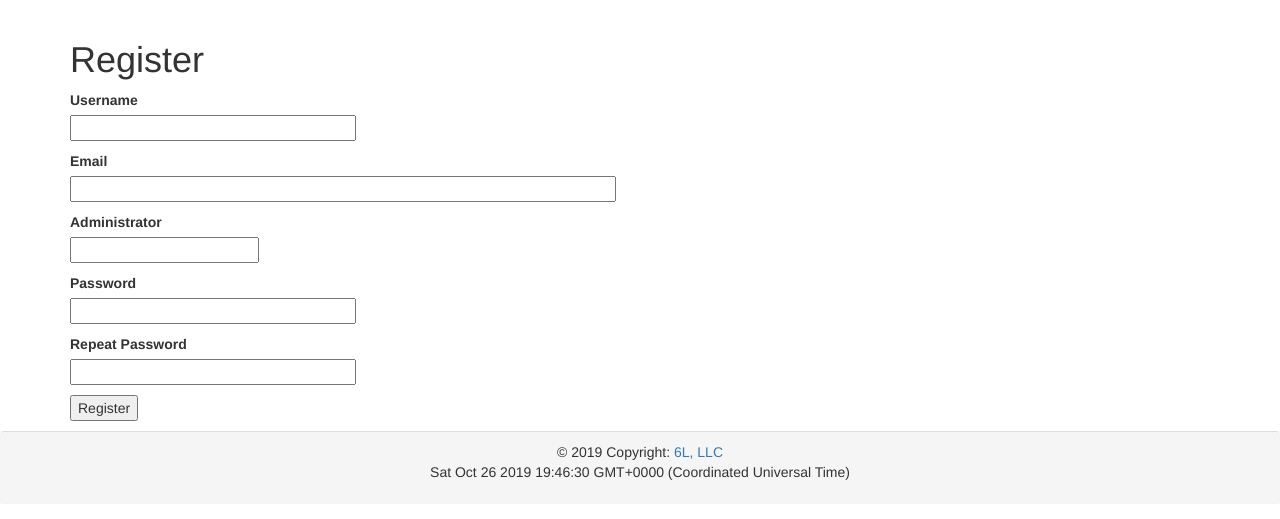
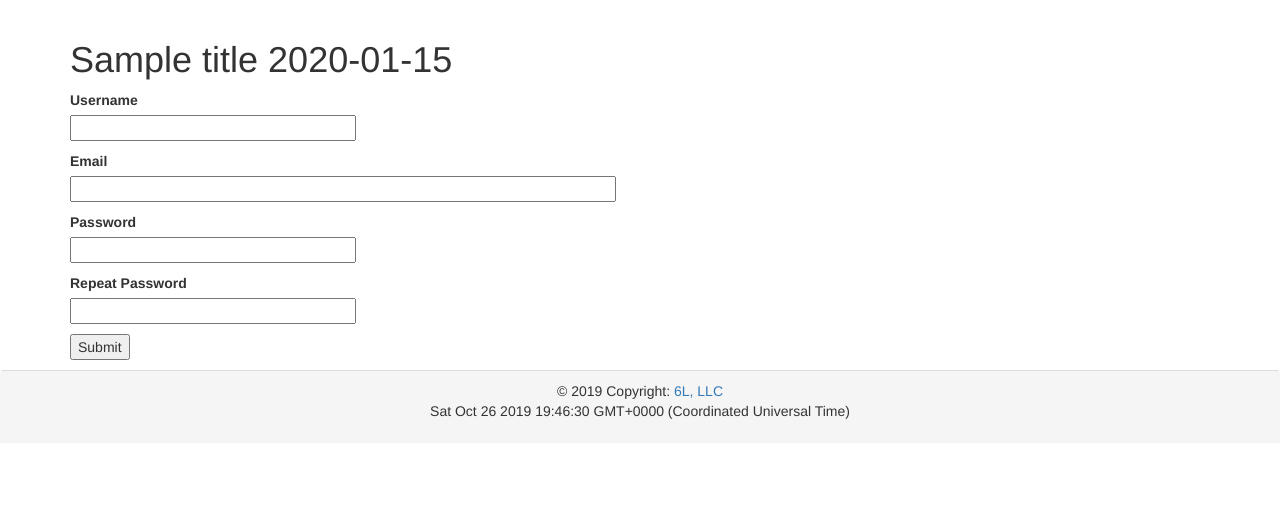
Before and after one commit to bvbgrad/webstub, a Flask app: template app/templates/register.html in a window 1280 px wide. Shown: the part 52-571 px from the top of the page. Run offline with Flask 2, Linux system fonts and the light colour scheme; tables that the repository leaves empty hold one stand-in row (values such as "Sample post"); the template is opened without the code that fills it: values that come from a table or form of the project are taken from there, most other values are stand-ins (such as "Sample title", 1, 10 or a date in 2020); some libraries are stand-ins or nearby versions.

Commit message:
mega11 user update form, no prefill, can't validate of existing data

```diff
--- a/app/forms.py
+++ b/app/forms.py
@@ -1,5 +1,5 @@
 from flask_wtf import FlaskForm
-from wtforms import StringField, PasswordField, BooleanField, SubmitField
+from wtforms import StringField, PasswordField, BooleanField, SubmitField, RadioField, SelectField
 from wtforms.validators import ValidationError, DataRequired, Email, EqualTo
 
 from app.models import User
@@ -8,6 +8,7 @@ from app.models import User
 class LoginForm(FlaskForm):
     username = StringField('Username', validators=[DataRequired()])
     password = PasswordField('Password', validators=[DataRequired()])
+# todo remember me OBE?
     remember_me = BooleanField('Remember Me')
     submit = SubmitField('Sign In')
 
@@ -15,11 +16,13 @@ class LoginForm(FlaskForm):
 class RegistrationForm(FlaskForm):
     username = StringField('Username', validators=[DataRequired()])
     email = StringField('Email', validators=[DataRequired(), Email()])
-    admin_type = StringField('Administrator')
+    # admin_type = SelectField('Account Type', default='none',
+    admin_type = RadioField('Account Type', default='none',
+            choices=[('none', 'User'), ('admin', 'Administrator')])
     password = PasswordField('Password', validators=[DataRequired()])
     password2 = PasswordField(
         'Repeat Password', validators=[DataRequired(), EqualTo('password')])
-    submit = SubmitField('Register')
+    submit = SubmitField('Submit')
 
     def validate_username(self, username):
         user = User.query.filter_by(username=username.data).first()
@@ -30,8 +33,3 @@ class RegistrationForm(FlaskForm):
         user = User.query.filter_by(email=email.data).first()
         if user is not None:
             raise ValidationError('Please use a different email address.')
-
-    def validate_admin_type(self, admin_type):
-        # todo only admins can designate admins, constrain to pick list
-        if admin_type is None:
-            admin_type = "none"
--- a/app/routes.py
+++ b/app/routes.py
@@ -72,6 +72,8 @@ def register():
     form = RegistrationForm()
     if form.validate_on_submit():
         user = User(username=form.username.data, email=form.email.data, admin_type=form.admin_type.data)
+        if not user.admin_type:
+            user.admin_type = "none"
         user.set_password(form.password.data)
         db.session.add(user)
         db.session.commit()
@@ -89,5 +91,25 @@ def edit_profile():
     user_line = int(line) - 1
     users = User.query.all()
     user = users[user_line]
+
+    form = RegistrationForm()
+    # form.username = user.username
+    if form.validate_on_submit():
+        if user.username != form.username.data:
+            user.username = form.username.data
+        if user.email != form.email.data:
+            user.email = form.email.data
+        if user.admin_type != form.admin_type.data:
+            if form.admin_type.data is None:
+                user.admin_type = "none"
+            else:
+                user.admin_type = form.admin_type.data
+        user.set_password(form.password.data)
+        db.session.add(user)
+        db.session.commit()
+        flash('User profile has been updated')
+        return redirect(url_for('admin'))
+
     app.logger.info('Edit User {} {}'.format(user_line, user))
-    return render_template('edit_profile.html', user=user)
+    form_title = "Edit < {} >".format(user.username)
+    return render_template('register.html', title=form_title, user=user, form=form, update=True)
--- a/app/templates/register.html
+++ b/app/templates/register.html
@@ -1,7 +1,7 @@
 {% extends "base.html" %}
 
 {% block app_content %}
-    <h1>Register</h1>
+    <h1>{{ title }} {{ update }}</h1>
     <form action="" method="post">
         {{ form.hidden_tag() }}
         <p>
@@ -18,6 +18,7 @@
             <span style="color: red;">[{{ error }}]</span>
             {% endfor %}
         </p>
+        {% if current_user.admin_type == "admin" %}
             <p>
                 {{ form.admin_type.label }}<br>
                 {{ form.admin_type(size=20) }}<br>
@@ -25,6 +26,7 @@
                 <span style="color: red;">[{{ error }}]</span>
                 {% endfor %}
             </p>
+        {% endif %}
         <p>
             {{ form.password.label }}<br>
             {{ form.password(size=32) }}<br>
@@ -39,6 +41,11 @@
             <span style="color: red;">[{{ error }}]</span>
             {% endfor %}
         </p>
-        <p>{{ form.submit() }}</p>
+        <p>
+            {{ form.submit() }}
+            {% if current_user.admin_type == "admin" %}
+                <a href="{{ url_for('admin') }}">Back</a>
+            {% endif %}
+        </p>
     </form>
 {% endblock %}
```
Lines whose indentation alone changed are shown as unchanged.
